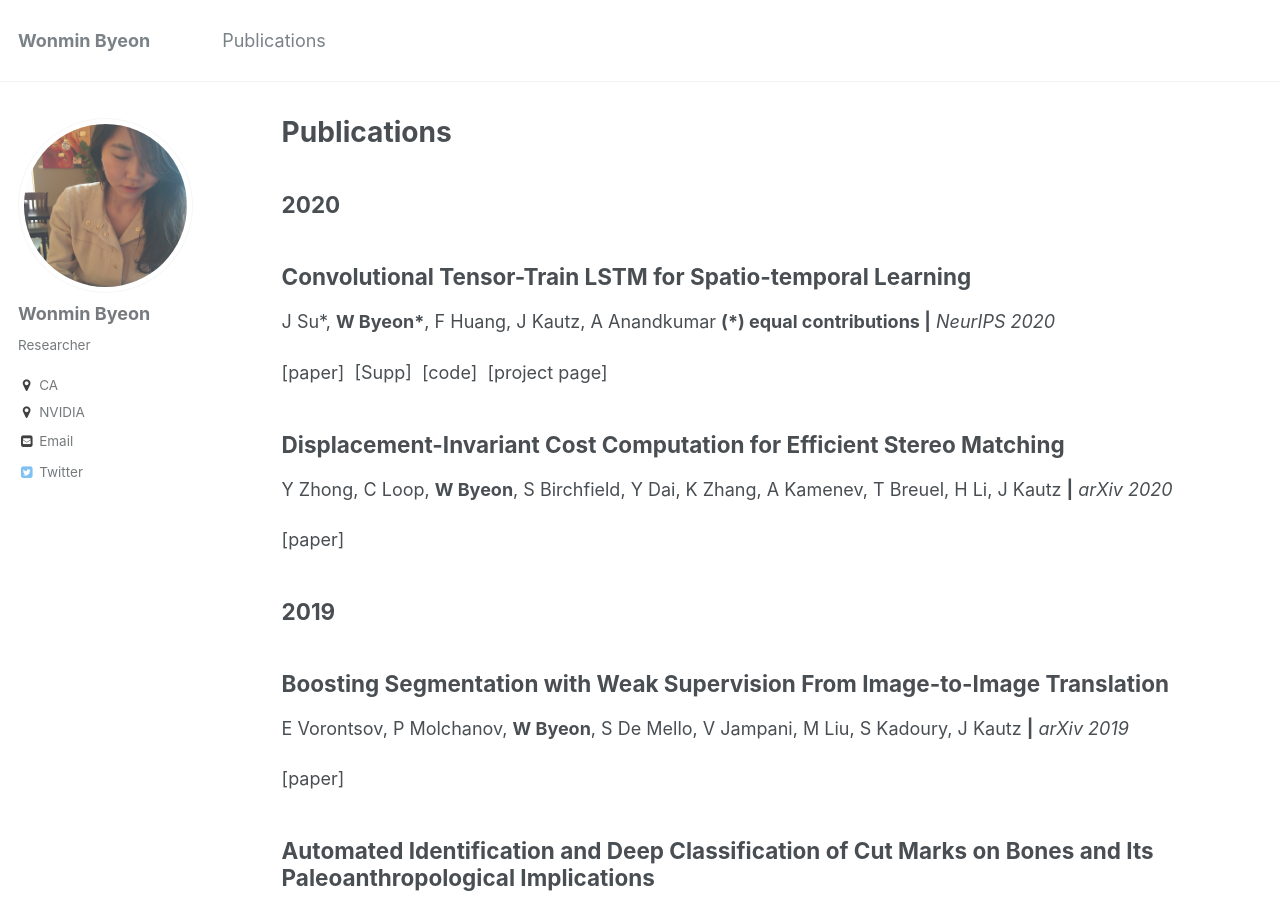
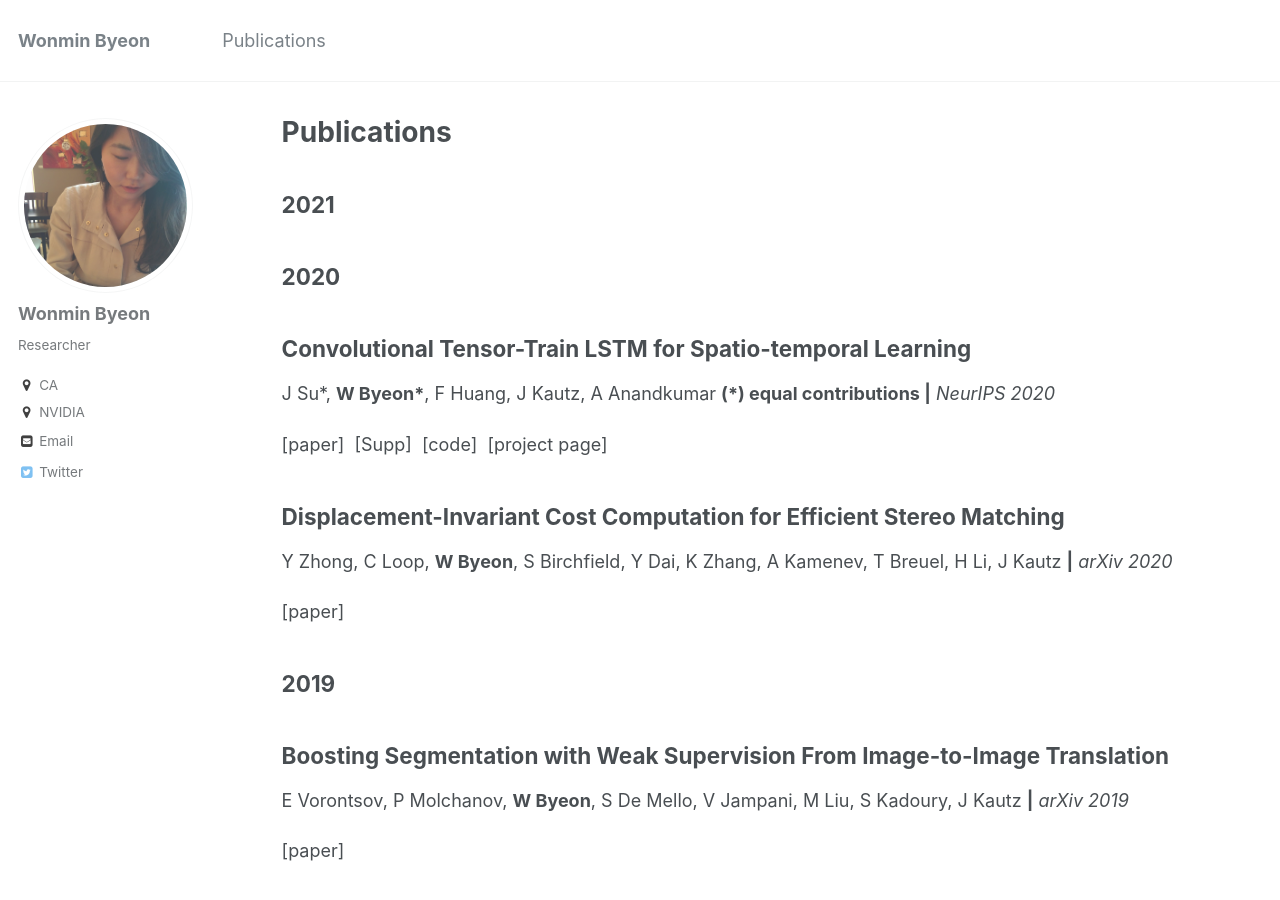
Before and after one commit to wonmin-byeon/wonmin-byeon.github.io, a Jekyll site: the page built from _pages/publications.md, in a window 1280 px wide and 900 px high. Built offline with Jekyll 4.4.1, drawn with Linux system fonts in a browser that asks for light colours.

Commit message:
cleam up sitemap

```diff
--- a/_pages/publications.md
+++ b/_pages/publications.md
@@ -10,6 +10,13 @@ author_profile: true
 {% endif %}
 
 {% include base_path %}
+
+<h2>2021</h2>
+{% for post in site.publications reversed %}
+  {% if post.year == '2021' %}
+      {% include archive-single.html %}
+  {% endif %}
+{% endfor %}
 
 <h2>2020</h2>
 {% for post in site.publications reversed %}
```
